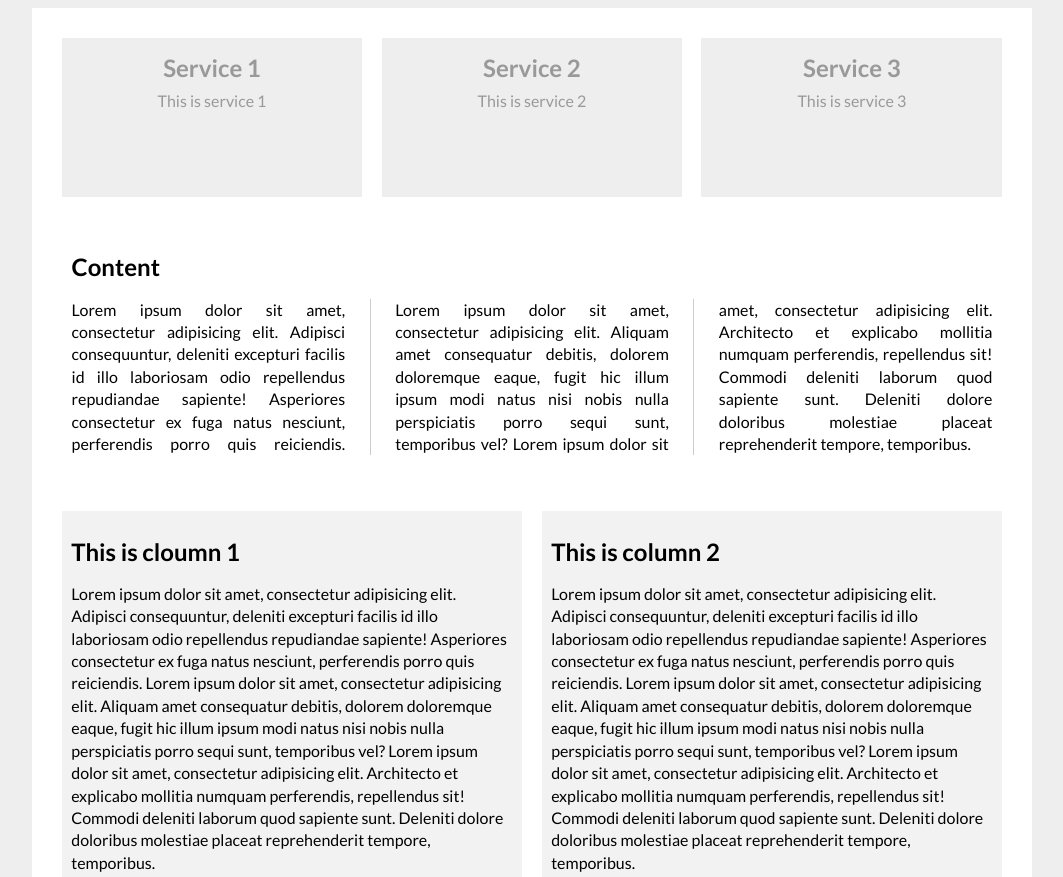
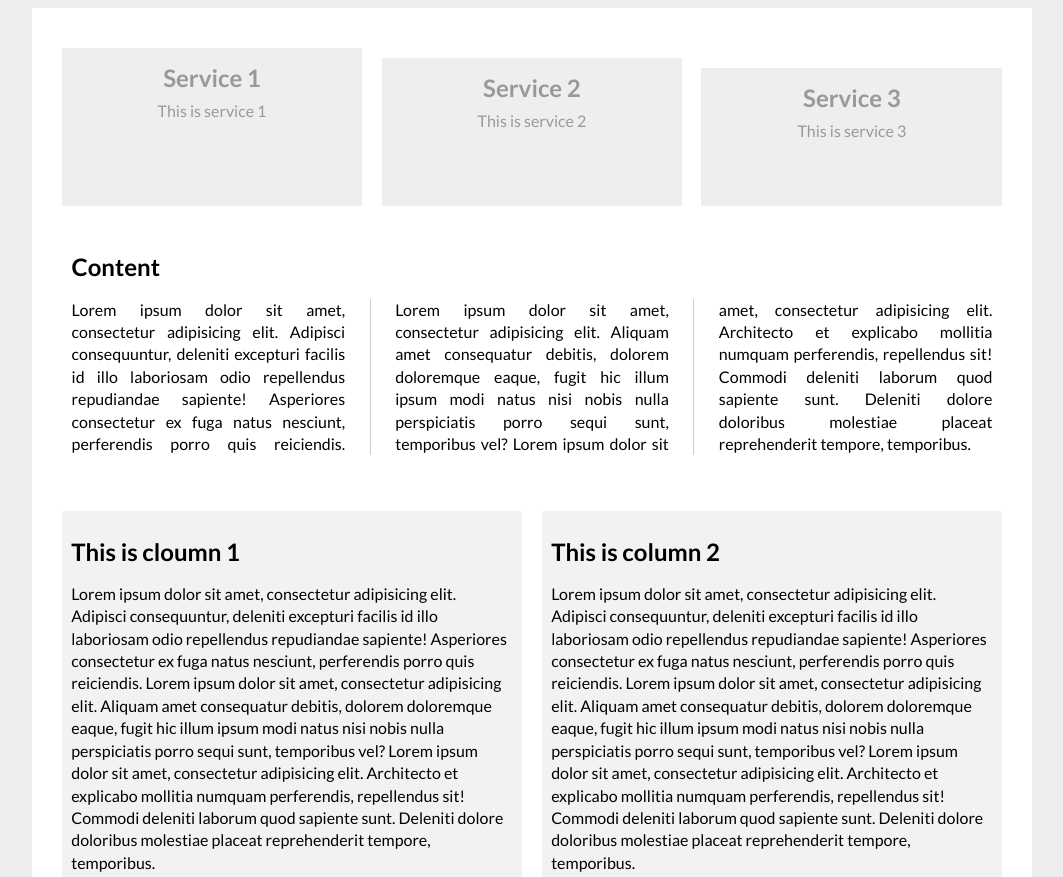
Before and after one commit to tahmid-tanzim/CSS-Positioning, a website: page app/index.html in a window 1280 px wide. Shown: the top 877 px of the page, without its empty margins (108-1171 px from the left). Drawn offline with Linux system fonts and the light colour scheme.

Commit message:
Position Relative

```diff
--- a/app/sass/style.scss
+++ b/app/sass/style.scss
@@ -13,6 +13,7 @@ body {
   padding: 20px;
 
   .services {
+    overflow: hidden;
     .service {
       float: left;
       background-color: #eee;
@@ -20,6 +21,19 @@ body {
       margin: 1%;
       padding: 1%;
       height: 140px;
+      position: relative;
+
+      &:nth-child(1) {
+        top: 10px;
+      }
+
+      &:nth-child(2) {
+        top: 20px;
+      }
+
+      &:nth-child(3) {
+        top: 30px;
+      }
 
       h2, p {
         color: #999;
```
Also changed, not shown: app/css/style.css.
